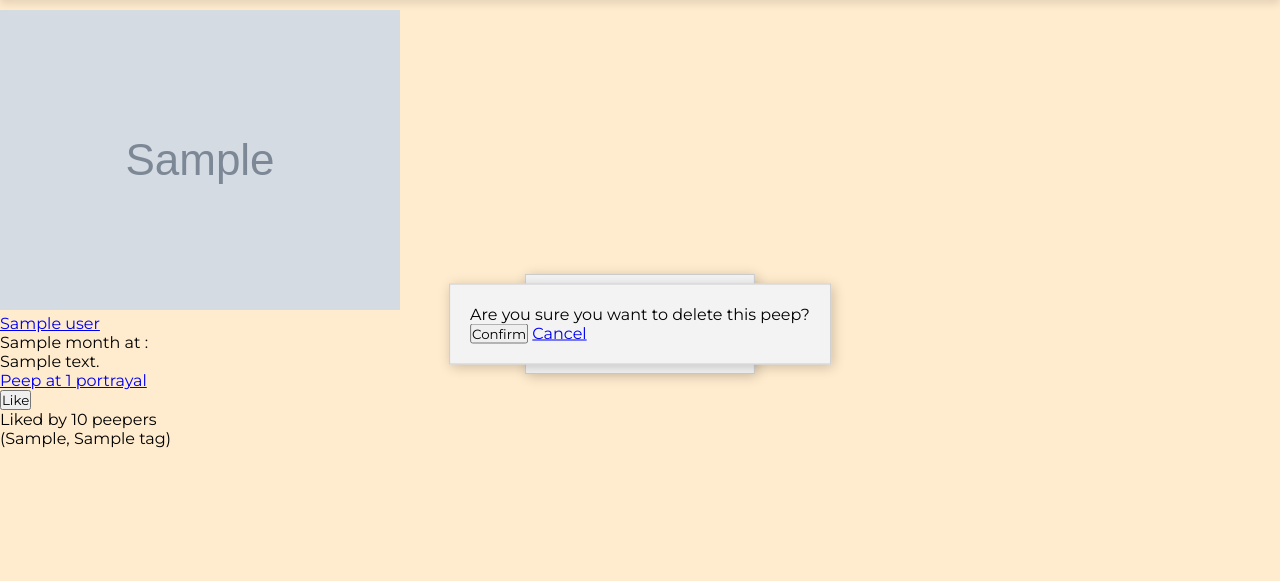
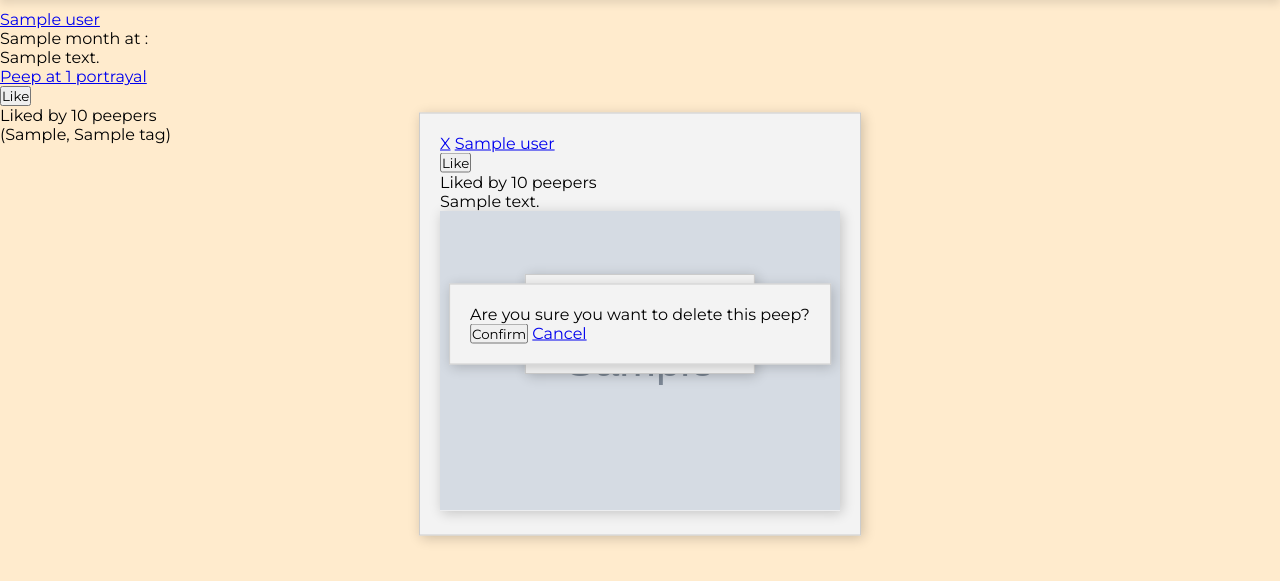
Before and after one commit to shakey0/chitter_project, a Flask app: template templates/index.html in a window 1280 px wide. Shown: the part 76-657 px from the top of the page. Run offline with Flask 3, Linux system fonts and the light colour scheme; the template is opened without the code that fills it: most values are stand-ins (such as "Sample title", 1, 10 or a date in 2020); grey boxes marked "Sample" are stand-in pictures.

Commit message:
Homepage functionality complete

```diff
--- a/app.py
+++ b/app.py
@@ -1,4 +1,5 @@
 import os
+from werkzeug.utils import secure_filename
 from flask import Flask, request, redirect, render_template, flash
 from lib.database_connection import get_flask_database_connection
 from flask_login import LoginManager, login_user, logout_user, current_user
@@ -34,6 +35,9 @@
     return str(number)
 
 
+saved_tag_number = 0
+
+
 login_manager = LoginManager()
 login_manager.init_app(app)
 
@@ -46,6 +50,7 @@
 
 @app.route('/')
 def home():
+    global saved_tag_number
     # Get all the repository data to be displayed on the main/home page
     connection = get_flask_database_connection(app)
     user_repo = UserRepository(connection)
@@ -56,10 +61,15 @@
     all_tags = tags_repo.get_all()
     # Get the tags for which the user wants to see peeps
     current_tag_no = request.args.get('by_tag')
-    if current_tag_no == None or current_tag_no == "0":
-        current_tag_no = 0
+    if current_tag_no == None and saved_tag_number != 0:
+        all_peeps = [peep for peep in all_peeps if saved_tag_number in peep.tags]
+        current_tag_no = saved_tag_number
+    elif current_tag_no == None or current_tag_no == "0":
+        current_tag_no = "0"
+        saved_tag_number = 0
     else:
         all_peeps = [peep for peep in all_peeps if int(current_tag_no) in peep.tags]
+        saved_tag_number = int(current_tag_no)
     # Get the user's current mood and save the liked method for use in the html file
     if current_user.is_authenticated:
         key_moods = {v: k for k, v in all_moods.items()}
@@ -89,12 +99,13 @@
     if peep_images != None:
         image_ids = peep_repo.find_by_id(int(peep_images)).images
         if len(image_ids) > 0:
+            peep_for_images = peep_repo.find_by_id(int(peep_images))
             peeps_images_repo = PeepsImagesRepository(connection)
             image_file_names = [peeps_images_repo.get_image_file_name(image_id) for image_id in image_ids]
         else:
-            image_file_names = None
+            peep_for_images, image_file_names = None, None
     else:
-        image_file_names = None
+        peep_for_images, image_file_names = None, None
     # Pass all to the html file
     return render_template('index.html', tags=all_tags, current_tag_no=int(current_tag_no),
                             moods=all_moods, current_mood=mood_key,
@@ -102,7 +113,7 @@
                             peeps=all_peeps, users=user_id_to_user_name, months=months,
                             add_zero=add_zero, liked=liked, amend_peep_tags=amend_peep_tags,
                             find_peep=peep_repo.find_by_id, delete_peep=delete_peep,
-                            images=image_file_names)
+                            images=image_file_names, peep_for_images=peep_for_images)
 
 
 @app.route('/new_peep', methods=['POST'])
@@ -112,6 +123,7 @@
     tags_repo = TagRepository(connection)
     tags = tags_repo.get_all()
     content = request.form['content']
+
     tags_for_peep = []
     for num in range(1, len(tags)+1):
         try:
@@ -119,7 +131,18 @@
             tags_for_peep.append(num)
         except:
             pass
-    peep_repo.add_peep(content, current_user.id, tags_for_peep)
+
+    peep_id = peep_repo.add_peep(content, current_user.id, tags_for_peep)
+
+    uploaded_files = request.files.getlist("files")
+    for file in uploaded_files:
+        if file and allowed_file(file.filename):
+            filename = secure_filename(file.filename)
+            file_path = os.path.join(app.config['UPLOAD_FOLDER'], filename)
+            file.save(file_path)
+            peeps_images_repo = PeepsImagesRepository(connection)
+            peeps_images_repo.add_image_for_peep(filename, peep_id)
+
     return redirect('/')
 
 
@@ -154,6 +177,8 @@
     connection = get_flask_database_connection(app)
     peep_repo = PeepRepository(connection)
     peep_repo.update_likes(user_id, peep_id)
+    if request.form['from'] == 'images':
+        return redirect(f'/?peep_images={peep_id}')
     return redirect('/')
 
 
--- a/static/css/header_styles.css
+++ b/static/css/header_styles.css
@@ -136,3 +136,7 @@
     border: 1px solid #ccc;
     box-shadow: 2px 2px 12px rgba(0, 0, 0, 0.2);
 }
+
+.image-tag {
+    box-shadow: 2px 2px 12px rgba(0, 0, 0, 0.2);
+}
--- a/templates/base.html
+++ b/templates/base.html
@@ -75,7 +75,7 @@
             });
 
             // Save the scroll position when the link is clicked
-            document.querySelectorAll(".select_peep_tags-button, .delete_peep-button, .cancel-button").forEach(button => {
+            document.querySelectorAll(".select_peep_tags-button, .delete_peep-button, .image_message-tag, .cancel-button, .close-button").forEach(button => {
                 button.addEventListener("click", function(event) {
                     sessionStorage.setItem("scrollPosition", window.scrollY);
 
--- a/templates/index.html
+++ b/templates/index.html
@@ -3,12 +3,36 @@
 {% block content %}
 
 {% if images != None %}
-    {% for image in images %}
-        <img src="{{ url_for('static', filename='uploads/' + image) }}" alt="Image">
-    {% endfor %}
+    <div class="centered-box">
+        <a class="close-button" href="/">X</a>
+        <a class="user_name-link" href="users/{{peep_for_images.user_id}}">{{users[peep_for_images.user_id]}}</a>
+        <form action="/like" method="POST">
+            <input type="hidden" name="user_id" value="{{user.id}}">
+            <input type="hidden" name="peep_id" value="{{peep_for_images.id}}">
+            <input type="hidden" name="from" value="images">
+            <div class="likes-container">
+                {% if liked != False and liked(user.id, peep_for_images.id) %}
+                    <button type="submit" class="liked-button">Liked</button>
+                {% else %}
+                    <button type="submit" class="like-button">Like</button>
+                {% endif %}
+                {% if peep_for_images.likes == 0 %}
+                    <p class="likes-card">Ready for peeping</p>
+                {% elif peep_for_images.likes == 1 %}
+                    <p class="likes-card">Liked by 1 peeper</p>
+                {% else %}
+                    <p class="likes-card">Liked by {{peep_for_images.likes}} peepers</p>
+                {% endif %}
+            </div>
+        </form>
+        <p class="comment-card">{{peep_for_images.content}}</p>
+        {% for image in images %}
+            <div class="image-box">
+                <img class="image-tag" src="{{ url_for('static', filename='uploads/' + image) }}" alt="{{ image }}" width="400">
+            </div>
+        {% endfor %}
+    </div>
 {% endif %}
-
-
 
 {% if amend_peep_tags != None %}
     <div class="centered-box">
@@ -42,10 +66,11 @@
 {% endif %}
 
 {% if user.is_authenticated %}
-    <form action="/new_peep" method="POST">
+    <form action="/new_peep" method="POST" enctype="multipart/form-data">
         <div class="new_peep-container">
             <p1 class="new_peep-title">Add a new peep</p1>
             <textarea class="comment_box" name="content" placeholder="Say something..."></textarea>
+            <input type="file" name="files" multiple>
             <div class="all_tags_amend-box">
                 {% for tag in tags %}
                     <div class="tag_to_select-box">
@@ -86,6 +111,7 @@
             <form action="/like" method="POST">
                 <input type="hidden" name="user_id" value="{{user.id}}">
                 <input type="hidden" name="peep_id" value="{{peep.id}}">
+                <input type="hidden" name="from" value="normal">
                 <div class="likes-container">
                     {% if liked != False and liked(user.id, peep.id) %}
                         <button type="submit" class="liked-button">Liked</button>
```
Also changed, not shown: 1 other file.
